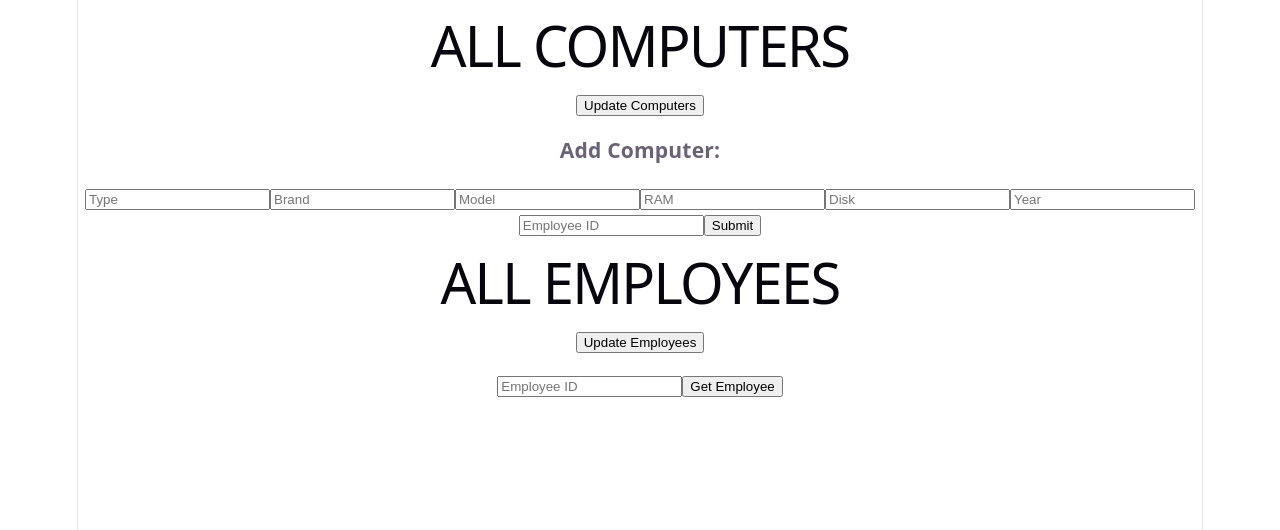
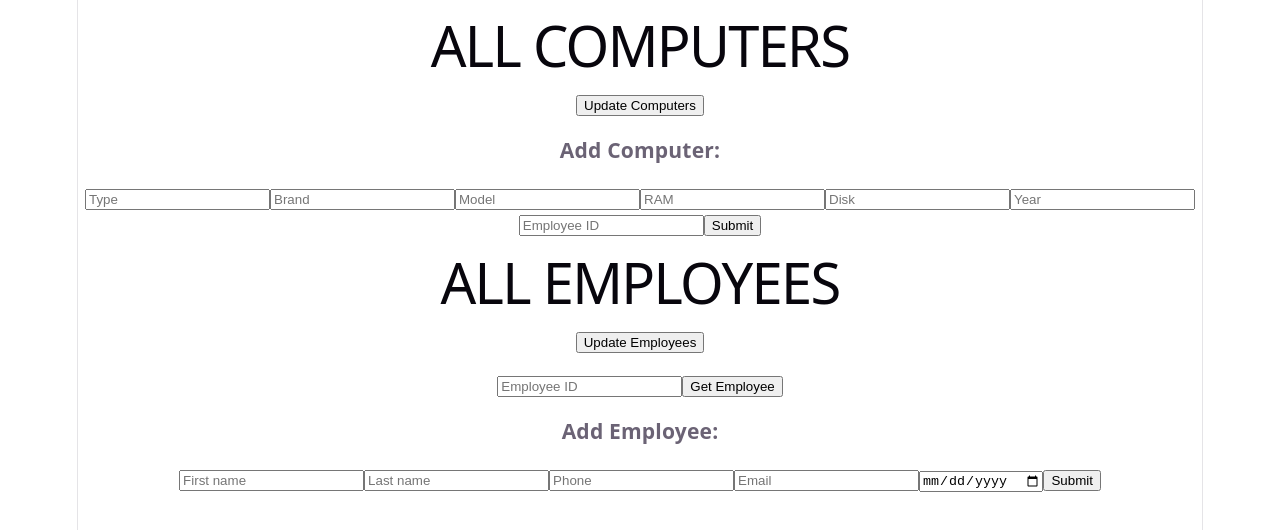
Before and after one commit to lazy-glitch83/linda-hallberg-patricia-petterssson-react-2026, a React (Vite) app in the folder project-client/: page / in a window 1280 px wide. Shown: the top 530 px of the page. Built offline with nearby package versions, Linux system fonts and the light colour scheme.

Commit message:
added  add a new employee using forms

```diff
--- a/project-client/src/employees.jsx
+++ b/project-client/src/employees.jsx
@@ -34,7 +34,25 @@ function Employees() {
     theEvent.preventDefault();
     setEmployeeId(theEvent.target.value); // takes the value from the input field and sets it to employeeId
   };
+  const addEmployee = (theEvent) => {
+    theEvent.preventDefault();
 
+    const formData = new FormData(theEvent.target);
+    const data = Object.fromEntries(formData.entries());
+
+    fetch(`http://localhost:3000/api/v1.0/employees`, {
+      method: "POST",
+      headers: { "Content-Type": "application/json" },
+      body: JSON.stringify(data),
+    })
+      .then((response) => response.json())
+      .then((data) => {
+        console.log("Employee added successfully:", data);
+        updateEmployees(); // Update the list of employees
+        theEvent.target.reset(); // Reset the form after submission
+      })
+      .catch((error) => console.error("Error adding employee:", error));
+  };
   //Assume that the data returned from the API is an array of employee objects with properties like eid, fname, and lname. You can modify the rendering logic based on the actual structure of your data.
   return (
     <div>
@@ -55,6 +73,17 @@ function Employees() {
         onChange={changeEmployeeId}
       />
       <button onClick={getEmployee}>Get Employee</button>
+
+      <h3>Add Employee:</h3>
+
+      <form onSubmit={addEmployee}>
+        <input type="text" name="fname" placeholder="First name" />
+        <input type="text" name="lname" placeholder="Last name" />
+        <input type="text" name="phone" placeholder="Phone" />
+        <input type="email" name="email" placeholder="Email" />
+        <input type="date" name="dateofbirth" />
+        <button type="submit">Submit</button>
+      </form>
     </div>
   );
 }
```
Also changed, not shown: 1 other file (tests, documents, lock files or other folders).
